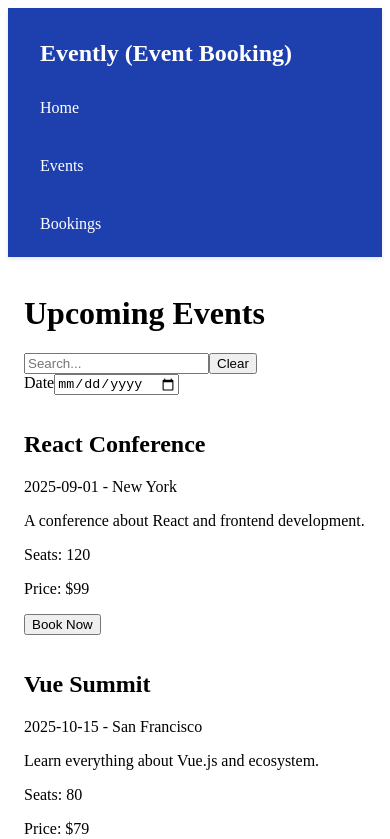
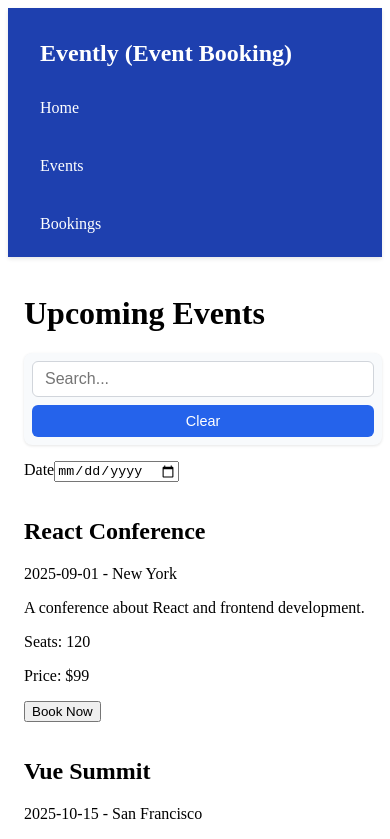
Before and after one commit to PriyeshIllam/ankita-testsubmit, a Next.js app: page / in a window 390 px wide. Shown: the top 839 px of the page. Built offline with nearby package versions, Linux system fonts and the light colour scheme.

Commit message:
responsive styling

```diff
--- /dev/null
+++ b/src/components/SearchBar/SearchBar.module.css
@@ -0,0 +1,52 @@
+.searchBar {
+  display: flex;
+  align-items: center;
+  gap: 0.5rem;
+  width: 100%;
+  max-width: 400px;
+  margin: 1rem auto;
+  padding: 0.5rem;
+  background: #f8fafc; /* light gray background */
+  border-radius: 8px;
+  box-shadow: 0 1px 3px rgba(0, 0, 0, 0.1);
+}
+
+.input {
+  flex: 1;
+  padding: 0.5rem 0.75rem;
+  border: 1px solid #d1d5db;
+  border-radius: 6px;
+  font-size: 1rem;
+  outline: none;
+  transition: border-color 0.2s ease;
+}
+
+.input:focus {
+  border-color: #2563eb; /* blue border on focus */
+}
+
+.button {
+  background-color: #2563eb; /* blue */
+  color: white;
+  padding: 0.5rem 0.75rem;
+  border: none;
+  border-radius: 6px;
+  font-size: 0.9rem;
+  cursor: pointer;
+  transition: background-color 0.2s ease;
+}
+
+.button:hover {
+  background-color: #1e40af; /* darker blue */
+}
+
+@media (max-width: 480px) {
+  .searchBar {
+    flex-direction: column;
+    align-items: stretch;
+  }
+
+  .button {
+    width: 100%;
+  }
+}
--- a/src/components/SearchBar/index.tsx
+++ b/src/components/SearchBar/index.tsx
@@ -1,4 +1,5 @@
 import { useState } from "react";
+import styles from "./SearchBar.module.css";
 
 interface SearchBarProps {
   onSearch?: (query: string) => void;
@@ -19,15 +20,15 @@ export default function SearchBar({ onSearch }: SearchBarProps) {
   };
 
   return (
-    <div>
-      {/* Using type="search" automatically sets role="searchbox" */}
+    <div className={styles.searchBar}>
       <input
         type="search"
         value={query}
         onChange={handleChange}
         placeholder="Search..."
+        className={styles.input}
       />
-      <button type="button" onClick={handleClear}>
+      <button type="button" onClick={handleClear} className={styles.button}>
         Clear
       </button>
     </div>
```
